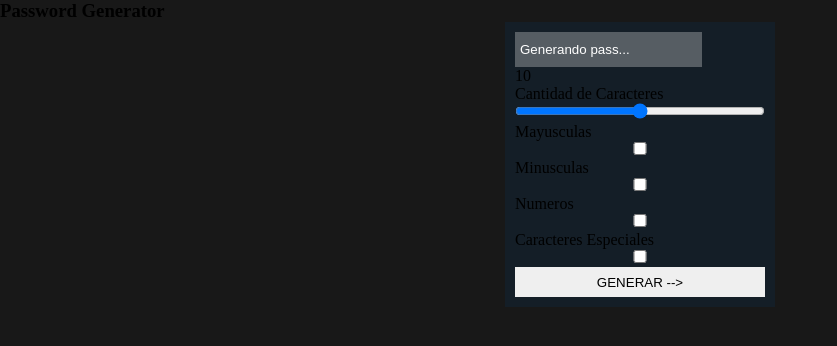
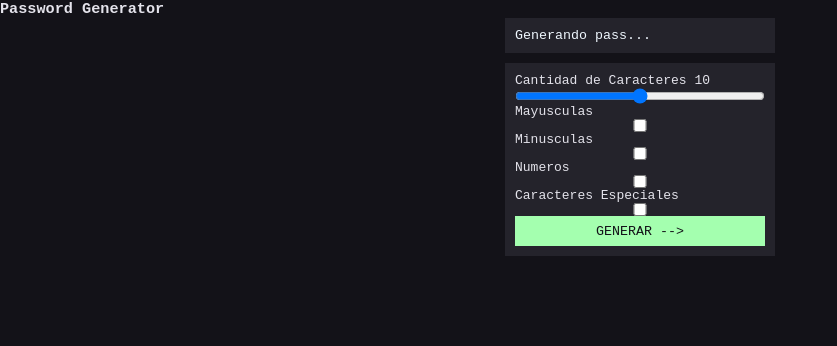
Before and after one commit to FrancoOttaviani/Generate-password, a plain HTML site: page index.html in a window 1280 px wide. Shown: the whole page, without its empty margins (0-837 px from the left). Drawn offline with Linux system fonts and the light colour scheme.

Commit message:
better styles

```diff
--- a/index.html
+++ b/index.html
@@ -9,16 +9,17 @@
 </head>
 <body>
     <h3>Password Generator</h3>
+    <input type="text" value="Generando pass..." id="pantalla" disabled>
+
     <div class="card">
-        <form class="form-floating">
-            <input type="text" value="Generando pass..." id="pantalla" disabled>
-        </form>
         <div class="generador">
-            <div id = "cantCaracteres"></div>
-            <label for="" >Cantidad de Caracteres</label>
-                <input type="range" min="0" max="20" step="1" id="range">
-            <label for="Mayusculas">Mayusculas</label>
-                <input type="checkbox" name="" id="mayusculas">
+
+            <label for="" >Cantidad de Caracteres <span id = "cantCaracteres"></span></label>
+            <input type="range" min="0" max="20" step="1" id="range">
+
+            <label for="Mayusculas">Mayusculas </label>
+            <input type="checkbox" name="" id="mayusculas">
+
             <label for="">Minusculas</label>
                 <input type="checkbox" name="" id="minusculas">
             <label for="">Numeros</label>
--- a/style.css
+++ b/style.css
@@ -3,11 +3,13 @@
     padding: 0;
     border: 0;
     width: 100%;
+    color: #e4e3eb;
+    font-family: monospace;
 
 }
 
 body{
-    background-color: #181818;
+    background-color: #131218;
     display: flex;
     flex-direction: column;
     align-items: center;
@@ -17,18 +19,26 @@ body{
     display: flex;
     flex-direction: column;
     width: 250px;
-    background-color: #141E27;
+    background-color: #24232b;
     padding: 10px;
 }
 
-input[type="text" i]{
-    color: white;
-    padding: 5px 5px 5px 5px;
-    border: 5px 5px 5px 5px;
-    width: auto;
-    height: 25px;
+#pantalla{
+    display: flex;
+    flex-direction: column;
+    width: 250px;
+    background-color: #24232b;
+    color:aliceblue;
+    padding: 10px;
+    margin-bottom: 10px;
 }
 
-button{
+#boton{
     height: 30px;
+    background-color: #a4ffaf;
+    color: #131218
 }
+
+input{
+    display: flex;
+}
```
